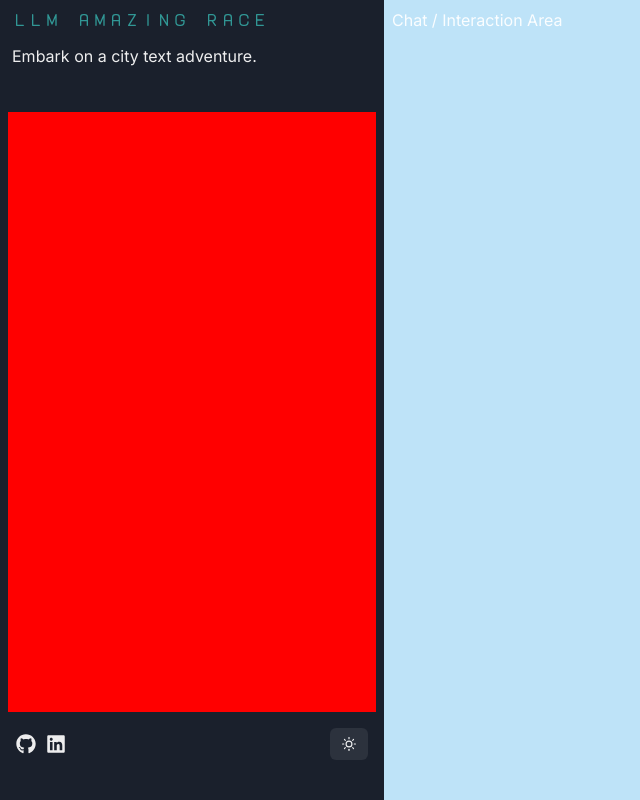
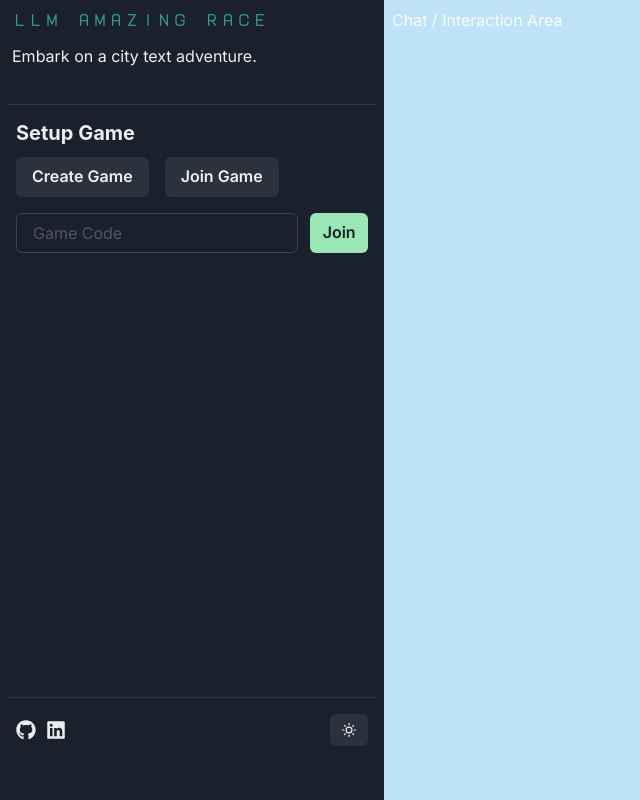
Before and after one commit to astronights/llm-amazing-race, a Next.js app: page / in a window 1280 px wide. Shown: the whole page, without its empty margins (0-640 px from the left). Built offline with nearby package versions, Linux system fonts and the light colour scheme.

Commit message:
Some changes

```diff
--- a/app/components/App.tsx
+++ b/app/components/App.tsx
@@ -12,7 +12,7 @@ const App = () => {
     return (
         <>
             <Flex>
-            <Multiplayer color={color}/>
+                <Multiplayer color={color} />
                 <Game color={color} />
             </Flex>
         </>
--- a/app/components/Multiplayer.tsx
+++ b/app/components/Multiplayer.tsx
@@ -1,10 +1,15 @@
 import {
     Flex, Button, Drawer, DrawerBody, DrawerOverlay, DrawerContent, useColorModeValue,
     Stack, useColorMode, IconButton, useMediaQuery, useDisclosure, HStack, VStack, Link, Box, Text,
-    Container
+    Container,
+    Heading,
+    Input,
+    Tr, Th, Table, Thead, Tbody, Td,
+    Divider
 } from "@chakra-ui/react";
 import { MoonIcon, SunIcon } from "@chakra-ui/icons";
 import { FaLinkedin, FaGithub, FaEnvelope } from "react-icons/fa";
+import { useState } from "react";
 const TbIcons = require("react-icons/tb");
 
 interface Props {
@@ -27,6 +32,9 @@ const Multiplayer = (props: Props) => {
         "yellow": "#D69E2E"
     };
 
+    const [gameCode, setGameCode] = useState('');
+    const [members, setMembers] = useState([]);
+
     const { colorMode, toggleColorMode } = useColorMode();
 
     const linkedin = () => {
@@ -48,7 +56,7 @@ const Multiplayer = (props: Props) => {
             >
                 <Box>
                     <VStack>
-                        <Container h={'12vh'} p={1}>
+                        <Container h={'10vh'} p={1} mb={2}>
                             <HStack gap={'0.2rm'} paddingBottom={2}>
                                 {TbLetterComponents.map((Component, index) => {
                                     if (Component.name === "TbSeparator") {
@@ -63,8 +71,45 @@ const Multiplayer = (props: Props) => {
                                 Embark on a city text adventure.
                             </Text>
                         </Container>
-                        <Container h={'75vh'} bgColor={'red'} p={1}>
+                        <Divider />
+                        <Container h={'72vh'}  p={2}>
+                            <Heading size="md" mb={3}>Setup Game</Heading>
+
+                            <HStack spacing={4} mb={4}>
+                                <Button onClick={() => {}}>Create Game</Button>
+                                <Button onClick={() => {}}>Join Game</Button>
+                            </HStack>
+
+                                <HStack spacing={3} align="stretch">
+                                    <Input
+                                        placeholder={'Game Code'}
+                                        value={gameCode}
+                                        onChange={(e) => setGameCode(e.target.value)}
+                                        isReadOnly={true}
+                                    />
+                                    <Button colorScheme="green" onClick={() => {}}>
+                                        Join
+                                    </Button>
+                                </HStack>
+
+                            {members.length > 0 && (
+                                <Table variant="simple" mt={4}>
+                                    <Thead>
+                                        <Tr>
+                                            <Th>Members</Th>
+                                        </Tr>
+                                    </Thead>
+                                    <Tbody>
+                                        {members.map((member, index) => (
+                                            <Tr key={index}>
+                                                <Td>{member}</Td>
+                                            </Tr>
+                                        ))}
+                                    </Tbody>
+                                </Table>
+                            )}
                         </Container>
+                        <Divider />
                         <Container h="7vh" p={1}>
                             <Flex justifyContent="space-between" alignItems="center" padding={1}>
                                 <Flex alignItems="center">
--- a/app/page.tsx
+++ b/app/page.tsx
@@ -12,7 +12,7 @@ export default function Home() {
   return (
     <main>
       <ChakraProvider theme={theme}>
-          <App />
+        <App />
       </ChakraProvider>
     </main>
   );
```
Also changed, not shown: vercel.json. Lines whose indentation alone changed are shown as unchanged.
